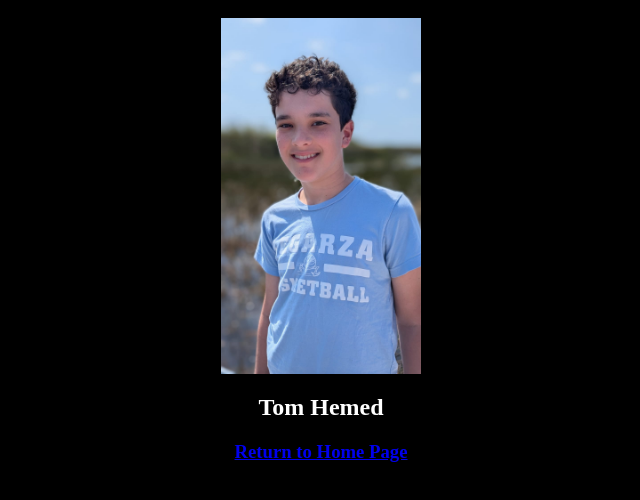
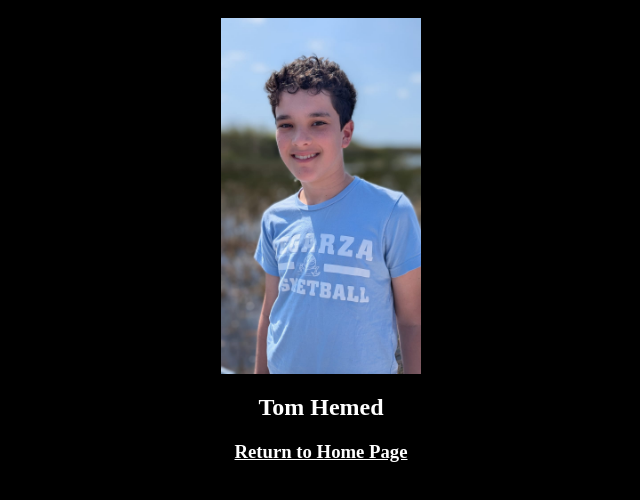
Before and after one commit to TomH1775/prints.3dlayers.app, a plain HTML site: page abt-me.html in a window 1280 px wide. Shown: the part 48-548 px from the top of the page, without its empty margins (319-959 px from the left). Drawn offline with Linux system fonts and the light colour scheme.

Commit message:
Update abt-me.html

```diff
--- a/abt-me.html
+++ b/abt-me.html
@@ -12,7 +12,7 @@
         <img src="tom.jpg" width="200" length="112.5" alt="Tom Hemed">
         <h2 font-strech: ultra-expanded; style="color:white;">Tom Hemed</h2>
         <h3>
-          <a href="index.html"> <b>Return to Home Page</b> </a>
+          <a href="index.html" style="color:white;"> <b>Return to Home Page</b> </a>
         </h3>
       </center>
     </body>
```
